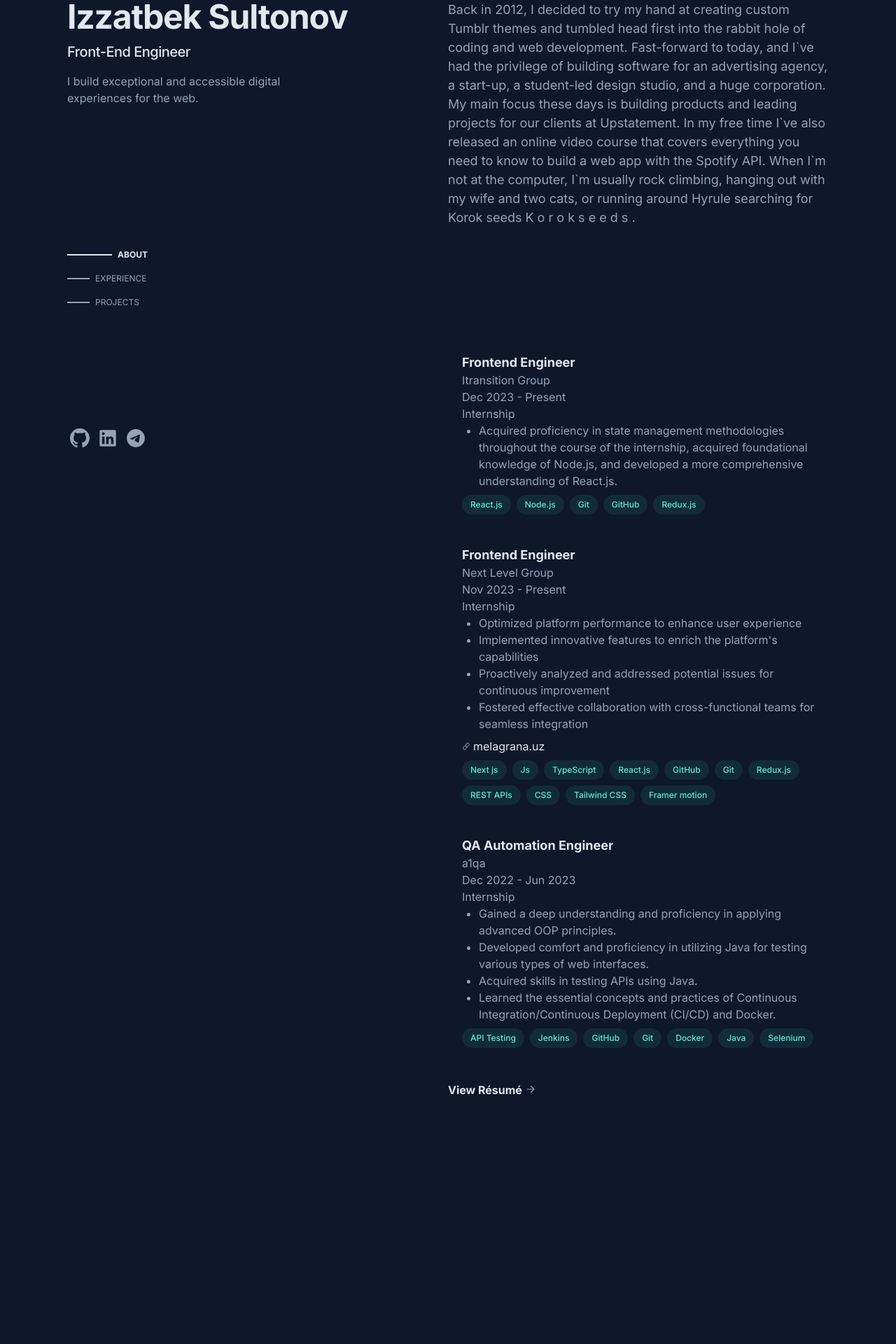
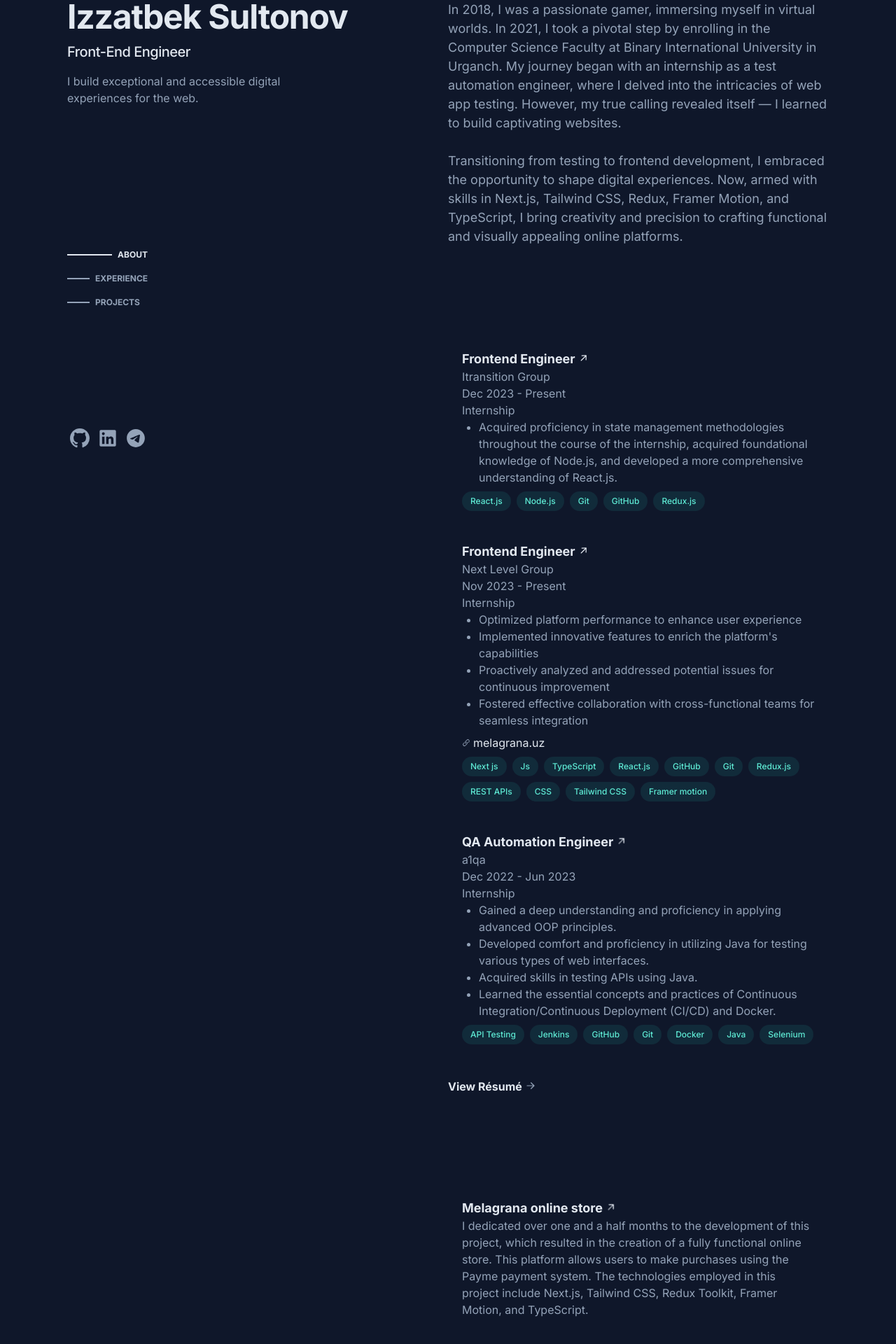
Before and after one commit to Izzat4545/portfolio, a Next.js app: page / in a window 1280 px wide. Shown: the part 80-2000 px from the top of the page at 70% size. Before the commit the page ends 1729 px from the top, so only its background shows below. Built offline with nearby package versions, Linux system fonts and the light colour scheme.

Commit message:
major changes

```diff
--- a/app/components/leftSection.tsx
+++ b/app/components/leftSection.tsx
@@ -1,9 +1,15 @@
+"use client";
 import Link from "next/link";
 import GithubIcon from "../assets/githubIcon";
 import LinkedinIcon from "../assets/linkedinIcon";
 import TelegramIcon from "../assets/telegramIcon";
+import useStore from "../store/store";
 
 const LeftSection = () => {
+  const isAboutInView = useStore((state) => state.isAboutInView);
+  const isExperienceInView = useStore((state) => state.isExperienceInView);
+  const isProjectsInView = useStore((state) => state.isProjectsInView);
+
   return (
     <div className="sticky h-[80vh] top-20 bottom-10 flex flex-col justify-between">
       {/* INFO */}
@@ -21,20 +27,47 @@
       {/* CURRENT SECTION INDICATOR */}
       <div className="flex flex-col gap-4 text-[12px] mt-16 w-max">
         <div className="flex items-center gap-2">
-          <span className="w-16 h-[2px] bg-slate-200"></span>
-          <Link className="text-slate-200 uppercase font-bold" href={"#about"}>
+          <span
+            className={`${
+              isAboutInView ? "w-16 bg-slate-200" : "w-8 bg-[#94A3B8]"
+            } transition-all h-[2px]`}
+          ></span>
+          <Link
+            className={`${
+              isAboutInView ? "text-slate-200" : "text-[#94A3B8]"
+            } uppercase font-bold`}
+            href={"#about"}
+          >
             About
           </Link>
         </div>
         <div className="flex items-center gap-2">
-          <span className="w-8 h-[2px] bg-[#94A3B8]"></span>
-          <Link className="uppercase" href={"#experience"}>
+          <span
+            className={`${
+              isExperienceInView ? "w-16 bg-slate-200" : "w-8 bg-[#94A3B8]"
+            } transition-all h-[2px]`}
+          ></span>
+          <Link
+            className={`${
+              isExperienceInView ? "text-slate-200" : "text-[#94A3B8]"
+            } uppercase font-bold`}
+            href={"#experience"}
+          >
             Experience
           </Link>
         </div>
         <div className="flex items-center gap-2">
-          <span className="w-8 h-[2px] bg-[#94A3B8]"></span>
-          <Link className="uppercase" href={"#projects"}>
+          <span
+            className={`${
+              isProjectsInView ? "w-16 bg-slate-200" : "w-8 bg-[#94A3B8]"
+            } transition-all h-[2px]`}
+          ></span>
+          <Link
+            className={`${
+              isProjectsInView ? "text-slate-200" : "text-[#94A3B8]"
+            } uppercase font-bold`}
+            href={"#projects"}
+          >
             Projects
           </Link>
         </div>
--- a/app/components/rightSection.tsx
+++ b/app/components/rightSection.tsx
@@ -1,25 +1,87 @@
+"use client";
 import ExperienceList from "./rightSectionComponents/experienceList";
 import data from "../data/data.json";
 import Link from "next/link";
 import ArrowIcon from "../assets/arrowIcon";
+import ProjectsList from "./rightSectionComponents/projectsList";
+import { useEffect, useRef } from "react";
+import useStore from "../store/store";
 
-const RightSection = () => (
+const RightSection = () => {
+  const setAboutInView = useStore((state) => state.setAboutInView);
+  const setExpericeInView = useStore((state) => state.setExperienceInView);
+  const setProjectsInView = useStore((state) => state.setProjectsInView);
+
+  const scrollPosition = useRef(0);
+  useEffect(() => {
+    const handleScroll = () => {
+      // Update the ref with the current scroll position
+      scrollPosition.current = window.scrollY;
+
+      // Your scroll logic here
+      const aboutOffset = 0;
+      const expericeOffset = 300;
+      const projectsOffset = 1200;
+
+      if (
+        scrollPosition.current >= aboutOffset &&
+        scrollPosition.current < expericeOffset
+      ) {
+        setAboutInView(true);
+      } else {
+        setAboutInView(false);
+      }
+
+      if (
+        scrollPosition.current > expericeOffset &&
+        scrollPosition.current < projectsOffset
+      ) {
+        setExpericeInView(true);
+      } else {
+        setExpericeInView(false);
+      }
+
+      if (scrollPosition.current > projectsOffset) {
+        setProjectsInView(true);
+      } else {
+        setProjectsInView(false);
+      }
+    };
+
+    // Add scroll event listener
+    window.addEventListener("scroll", handleScroll);
+
+    // Cleanup the event listener on component unmount
+    return () => {
+      window.removeEventListener("scroll", handleScroll);
+    };
+  }, [setAboutInView, setExpericeInView, setProjectsInView]);
+
+  useEffect(() => {
+    setAboutInView(true);
+  }, [setAboutInView]);
+
+  return (
     <div className="w-[50%] py-20">
-    <div className="text-[18px]">
-      Back in 2012, I decided to try my hand at creating custom Tumblr themes
-      and tumbled head first into the rabbit hole of coding and web development.
-      Fast-forward to today, and I`ve had the privilege of building software for
-      an advertising agency, a start-up, a student-led design studio, and a huge
-      corporation. My main focus these days is building products and leading
-      projects for our clients at Upstatement. In my free time I`ve also
+      <div id="about" className="text-[18px]">
         <p>
-        released an online video course that covers everything you need to know
-        to build a web app with the Spotify API. When I`m not at the computer,
-        I`m usually rock climbing, hanging out with my wife and two cats, or
-        running around Hyrule searching for Korok seeds K o r o k s e e d s .
+          In 2018, I was a passionate gamer, immersing myself in virtual worlds.
+          In 2021, I took a pivotal step by enrolling in the Computer Science
+          Faculty at Binary International University in Urganch. My journey
+          began with an internship as a test automation engineer, where I delved
+          into the intricacies of web app testing. However, my true calling
+          revealed itself — I learned to build captivating websites.
+        </p>
+        <br />
+        <p>
+          Transitioning from testing to frontend development, I embraced the
+          opportunity to shape digital experiences. Now, armed with skills in
+          Next.js, Tailwind CSS, Redux, Framer Motion, and TypeScript, I bring
+          creativity and precision to crafting functional and visually appealing
+          online platforms.
         </p>
       </div>
-    <div className="mt-40 flex flex-col gap-1">
+      <div id="experience" className="mt-32 flex flex-col gap-1">
         {data.experice.map((value, index) => (
           <ExperienceList
             key={index}
@@ -44,7 +106,18 @@
         </Link>
         <ArrowIcon />
       </div>
+      <div id="projects" className="mt-32 flex flex-col gap-1">
+        {data.projects.map((value, index) => (
+          <ProjectsList
+            key={index}
+            projectLink={value.projectLink}
+            content={value.content}
+            title={value.title}
+          />
+        ))}
+      </div>
     </div>
   );
+};
 
 export default RightSection;
--- a/app/components/rightSectionComponents/experienceList.tsx
+++ b/app/components/rightSectionComponents/experienceList.tsx
@@ -1,6 +1,8 @@
 "use client";
+import ArrowIcon from "@/app/assets/arrowIcon";
 import LinkIcon from "@/app/assets/linkIcon";
 import Link from "next/link";
+import { MutableRefObject } from "react";
 
 type Props = {
   fromTo: string;
@@ -21,8 +23,11 @@
       className="cursor-pointer group hover:bg-slate-800/50 hover:drop-shadow-lg transition-all p-5 rounded-lg"
       onClick={() => window.open(props.companyWebsite, "_blank")}
     >
-      <div className="text-slate-200 group-hover:text-teal-300 transition-all text-[18px] font-bold">
-        {props.role}
+      <div className="text-slate-200 group-hover:text-teal-300 flex items-center transition-all text-[18px] font-bold">
+        <div>{props.role}</div>
+        <div className="rotate-[-45deg]">
+          <ArrowIcon />
+        </div>
       </div>
       <Link target="_blank" href={props.companyWebsite}>
         {props.companyName}
--- a/app/components/rightSectionComponents/projectsList.tsx
+++ b/app/components/rightSectionComponents/projectsList.tsx
@@ -1,5 +1,26 @@
-const ProjectsList = () => {
-  return <div></div>;
+"use client";
+import ArrowIcon from "@/app/assets/arrowIcon";
+
+type Props = {
+  title: string;
+  content: string;
+  projectLink: string;
+};
+const ProjectsList = (props: Props) => {
+  return (
+    <div
+      onClick={() => window.open(props.projectLink, "_blank")}
+      className="cursor-pointer group hover:bg-slate-800/50 hover:drop-shadow-lg transition-all p-5 rounded-lg"
+    >
+      <div className="text-slate-200 group flex items-center hover:text-teal-300 transition-all text-[18px] font-bold">
+        <div>{props.title}</div>
+        <div className="rotate-[-45deg]">
+          <ArrowIcon />
+        </div>
+      </div>
+      <div>{props.content}</div>
+    </div>
+  );
 };
 
 export default ProjectsList;
--- a/app/data/data.json
+++ b/app/data/data.json
@@ -50,5 +50,12 @@
       ],
       "compleatedProjects": []
     }
+  ],
+  "projects": [
+    {
+      "title": "Melagrana online store",
+      "projectLink": "https://melagrana.uz/",
+      "content": "I dedicated over one and a half months to the development of this project, which resulted in the creation of a fully functional online store. This platform allows users to make purchases using the Payme payment system. The technologies employed in this project include Next.js, Tailwind CSS, Redux Toolkit, Framer Motion, and TypeScript."
+    }
   ]
 }
--- a/app/globals.css
+++ b/app/globals.css
@@ -7,3 +7,6 @@
     background-color: #0f172a;
     color: #94A3B8;
 }
+html{
+    scroll-behavior: smooth;
+}
--- /dev/null
+++ b/app/store/store.tsx
@@ -0,0 +1,21 @@
+import { create } from "zustand";
+
+interface InViewState {
+  isAboutInView: boolean;
+  setAboutInView: (value: boolean) => void;
+  isExperienceInView: boolean;
+  setExperienceInView: (value: boolean) => void;
+  isProjectsInView: boolean;
+  setProjectsInView: (value: boolean) => void;
+}
+
+const useStore = create<InViewState>((set) => ({
+  isAboutInView: false,
+  isExperienceInView: false,
+  isProjectsInView: false,
+  setAboutInView: (by) => set({ isAboutInView: by }),
+  setExperienceInView: (by) => set({ isExperienceInView: by }),
+  setProjectsInView: (by) => set({ isProjectsInView: by }),
+}));
+
+export default useStore;
--- a/package.json
+++ b/package.json
@@ -12,7 +12,8 @@
     "framer-motion": "^10.16.16",
     "next": "14.0.4",
     "react": "^18",
-    "react-dom": "^18"
+    "react-dom": "^18",
+    "zustand": "^4.4.7"
   },
   "devDependencies": {
     "@types/node": "^20",
```
Also changed, not shown: 1 other file (tests, documents, lock files or other folders). Lines whose indentation alone changed are shown as unchanged.
